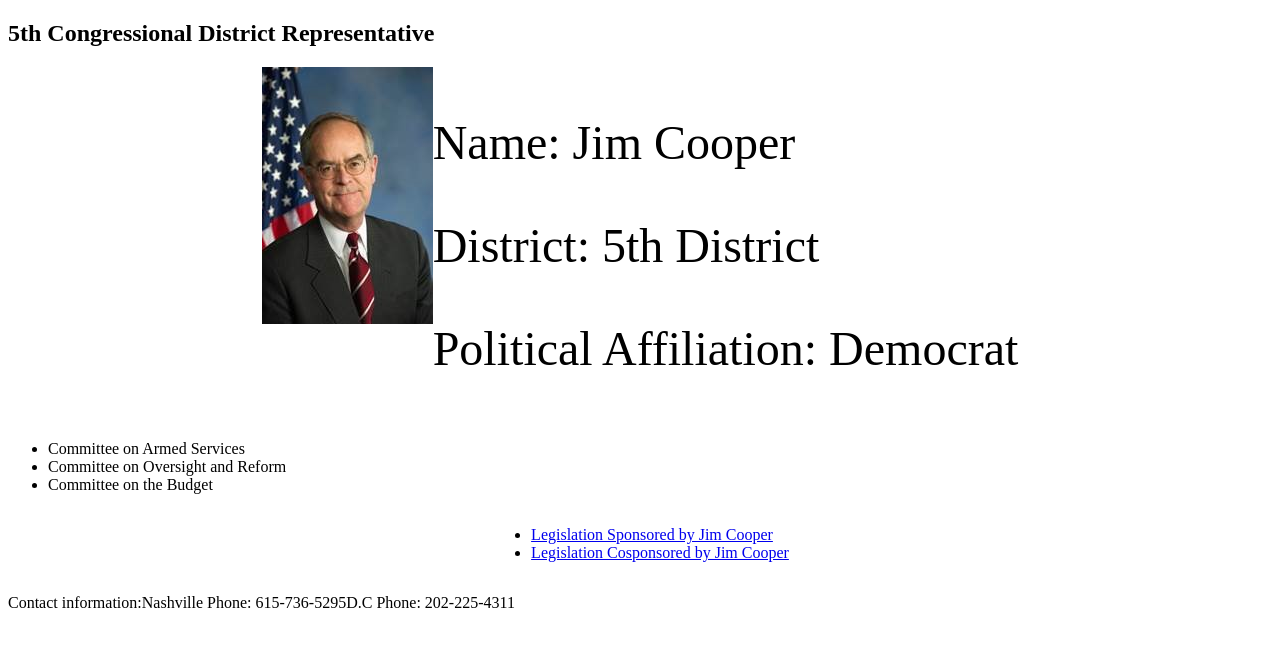
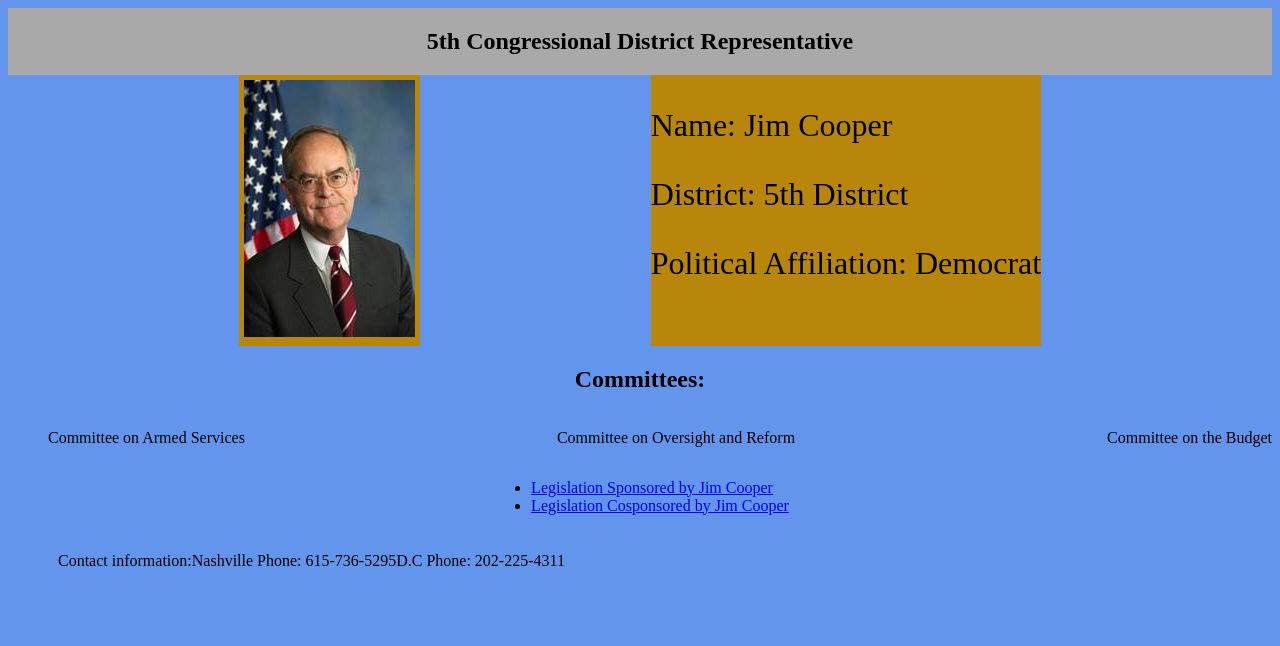
Before and after one commit to D-Upchurch/Congress-Rep, a plain HTML site: page index.html in a window 1280 px wide. Drawn offline with Linux system fonts and the light colour scheme.

Commit message:
modified css

```diff
--- a/index.html
+++ b/index.html
@@ -8,10 +8,10 @@
     <link rel="stylesheet" href="main.css">
     <link rel="import" src="Images/Jim-Cooper.jpg">
 </head>
-<body>
+<body class="body">
     <!-- Header -->
     <section>
-        <div>
+        <div class="header">
             <header>
                 <h1>
                     5th Congressional District Representative
@@ -36,8 +36,9 @@
 
     <!-- This will be the committee section -->
     <section>
-        <div class="committees">
-            <ul>
+        <div class="committee-header"><h2>Committees:</h2></div>
+        <div>
+            <ul class="committees">
                 <li>Committee on Armed Services</li>
                 <li>Committee on Oversight and Reform</li>
                 <li>Committee on the Budget</li>
--- a/main.css
+++ b/main.css
@@ -6,22 +6,31 @@
     display: flex;
     justify-content: center;
     flex-basis: 95%;
+    background-color: darkgrey;
 }
 
 .img-info {
     display: flex;
     flex-direction: row;
     flex-wrap: wrap;
-    justify-content: center;
+    justify-content: space-evenly;
 
 }
 
-.congress-img {}
+.congress-img {
+    padding: 5px;
+    background-color: darkgoldenrod;
+}
 
 .basic-info {
-    font-size: 3em;
+    font-size: 2em;
+    background-color:darkgoldenrod;
 }
 
+.committee-header {
+    display: flex;
+    justify-content: center;
+}
 .committees {
     display: flex;
     list-style-type: none;
@@ -38,4 +47,5 @@
 .footer {
     display: flex;
     flex-direction: row;
+    margin: 5px 50px;
 }
```
